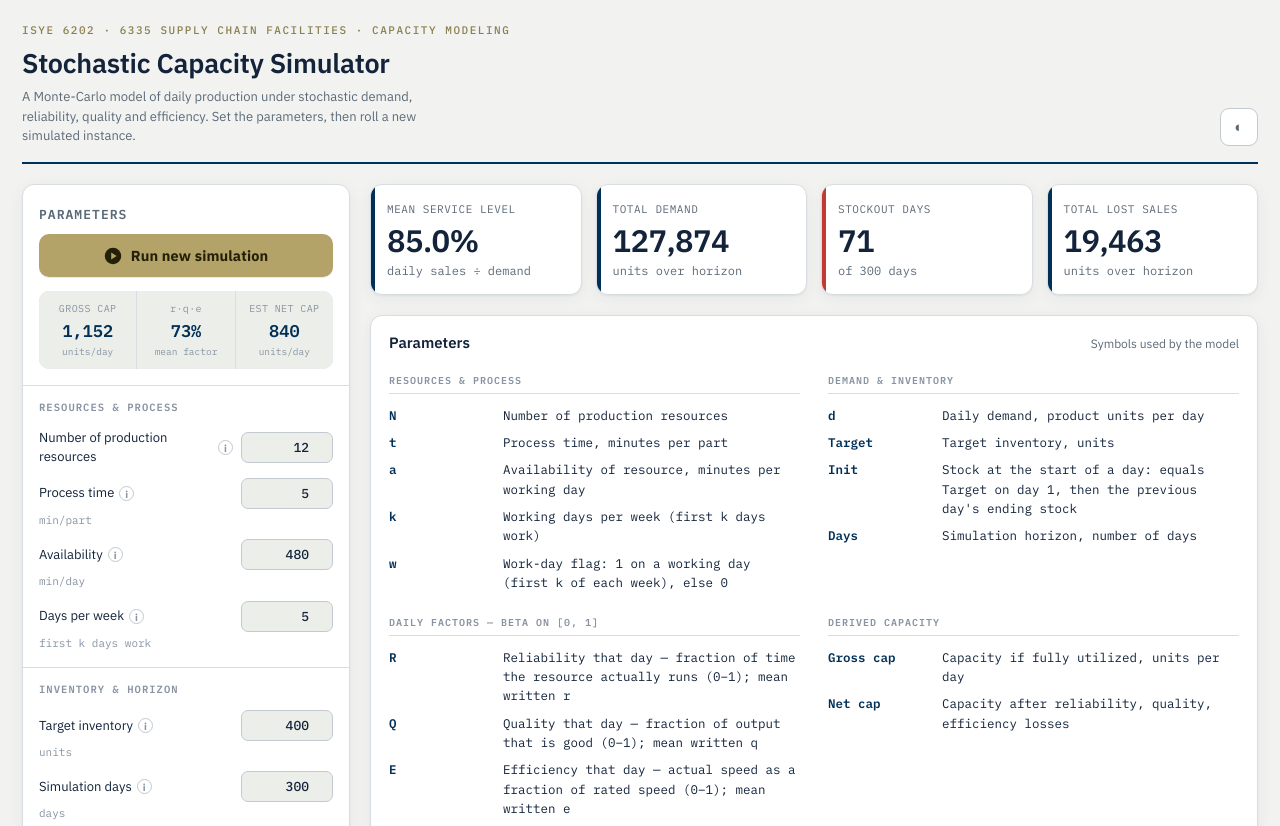
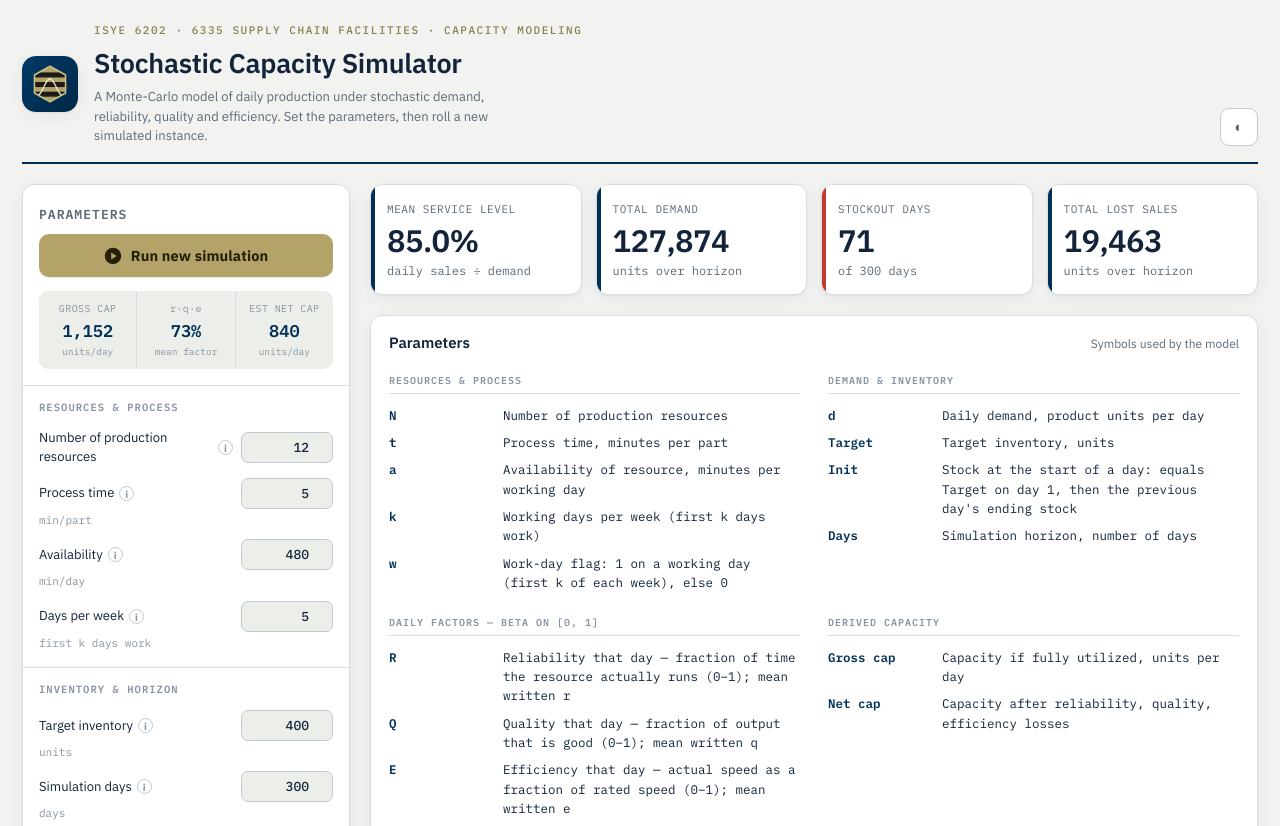
Before and after one commit to yinzhu-quan/capacitylab, a plain HTML site: page index.html in a window 1280 px wide. Shown: the top 826 px of the page. Drawn offline with Linux system fonts and the light colour scheme.

Commit message:
Add header logo

```diff
--- a/index.html
+++ b/index.html
@@ -46,6 +46,9 @@ button{font-family:inherit}
 /* Header */
 header{display:flex;align-items:flex-end;justify-content:space-between;gap:20px;
   padding-bottom:16px;border-bottom:2px solid var(--navy);margin-bottom:20px;flex-wrap:wrap}
+.brand-row{display:flex;align-items:center;gap:16px;min-width:0}
+.logo{flex:none;width:56px;height:56px;border-radius:14px;box-shadow:var(--shadow)}
+@media(max-width:520px){.logo{width:46px;height:46px}}
 .brand{display:flex;flex-direction:column;gap:4px}
 .eyebrow{font-family:var(--mono);font-size:11px;letter-spacing:.14em;text-transform:uppercase;
   color:var(--gold-deep);font-weight:500}
@@ -207,10 +210,29 @@ footer{margin-top:26px;padding-top:16px;border-top:1px solid var(--line);
 
 <div class="wrap">
   <header>
+    <div class="brand-row">
+      <svg class="logo" viewBox="0 0 512 512" role="img" aria-label="Capacity model logo" width="56" height="56">
+        <defs>
+          <linearGradient id="logobg" x1="0" y1="0" x2="1" y2="1">
+            <stop offset="0" stop-color="#013a68"/><stop offset="1" stop-color="#002845"/>
+          </linearGradient>
+          <clipPath id="logohex"><path d="M256 92 L398 174 L398 338 L256 420 L114 338 L114 174 Z"/></clipPath>
+        </defs>
+        <rect width="512" height="512" rx="112" fill="url(#logobg)"/>
+        <g clip-path="url(#logohex)">
+          <rect x="100" y="80" width="312" height="360" fill="#b3a369"/>
+          <rect x="100" y="150" width="312" height="46" fill="#1a1a1a"/>
+          <rect x="100" y="238" width="312" height="46" fill="#1a1a1a"/>
+          <rect x="100" y="326" width="312" height="46" fill="#1a1a1a"/>
+          <path d="M120 372 C 190 372 208 210 256 208 C 304 210 322 372 392 372" fill="none" stroke="#f2ead0" stroke-width="12" stroke-linecap="round" opacity="0.95"/>
+        </g>
+        <path d="M256 92 L398 174 L398 338 L256 420 L114 338 L114 174 Z" fill="none" stroke="#cdbf85" stroke-width="14" stroke-linejoin="round"/>
+      </svg>
     <div class="brand">
       <div class="eyebrow">ISyE 6202 · 6335 Supply Chain Facilities · Capacity Modeling</div>
       <h1>Stochastic Capacity Simulator</h1>
       <div class="sub">A Monte-Carlo model of daily production under stochastic demand, reliability, quality and efficiency. Set the parameters, then roll a new simulated instance.</div>
+    </div>
     </div>
     <div class="head-tools">
       <button class="theme-btn" id="themeBtn" title="Toggle light / dark" aria-label="Toggle theme">◐</button>
```
